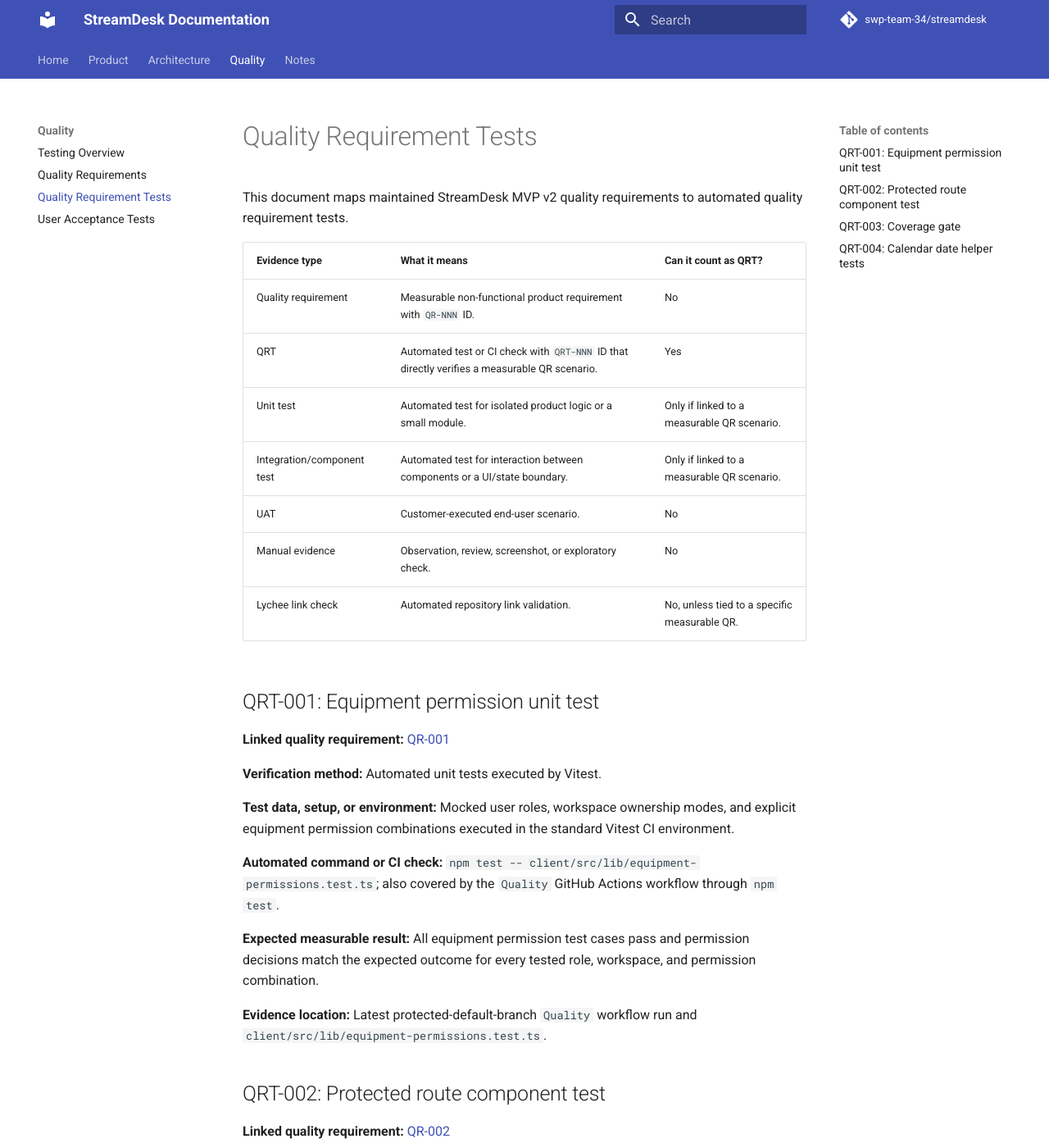
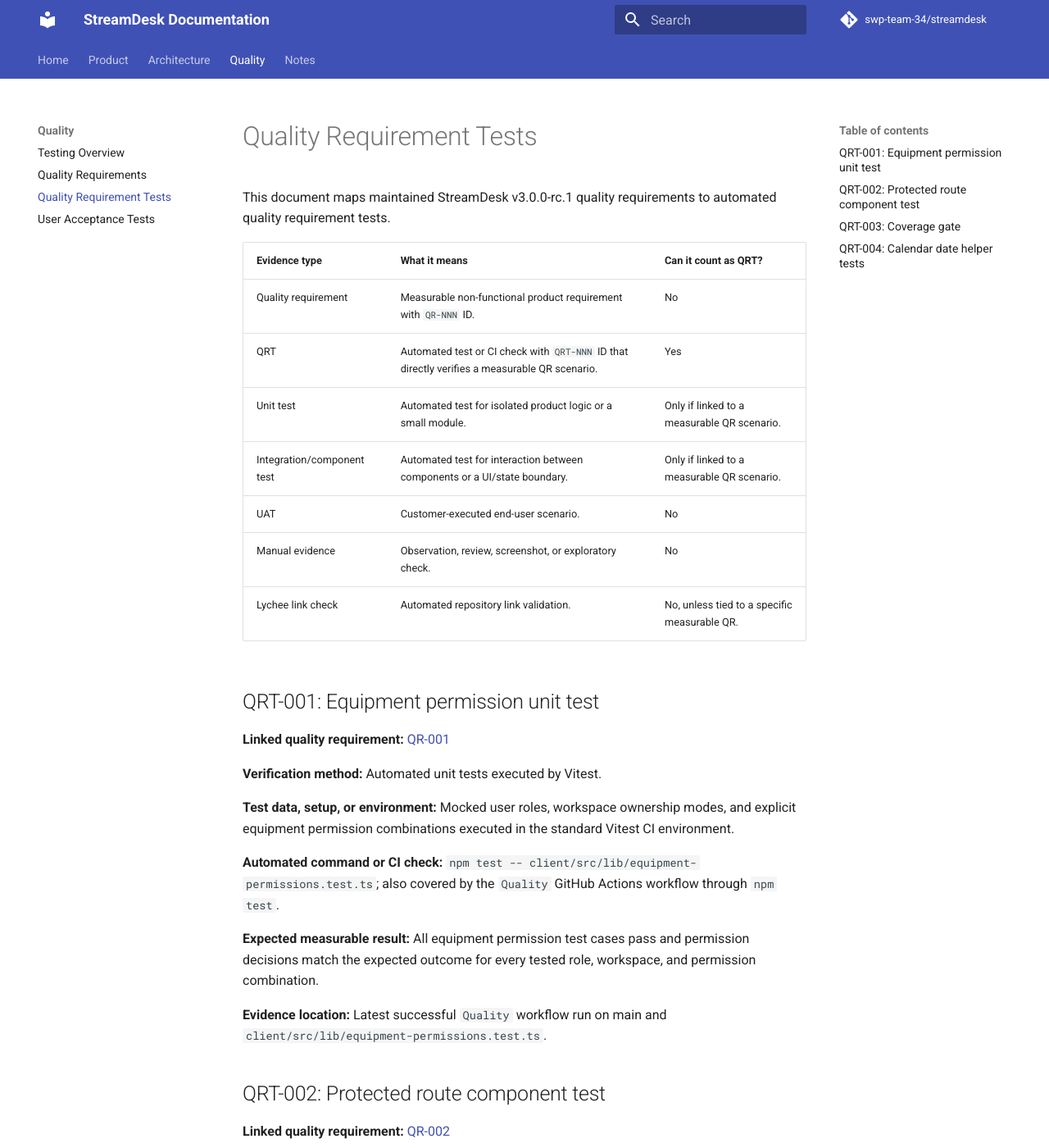
Before and after one commit to swp-team-34/streamdesk, an MkDocs documentation site: the page built from docs/quality-requirement-tests.md, in a window 1280 px wide and 1400 px high. Shown: the whole window at 82% size. Built offline with MkDocs 1.6.1 and Material for MkDocs 9.7.7, drawn with Linux system fonts in a browser that asks for light colours; comment, search, counter and statistics services are not loaded; some of the changed text lies outside the part shown.

Commit message:
docs: update quality requirements for v3 rc

```diff
--- a/docs/quality-requirement-tests.md
+++ b/docs/quality-requirement-tests.md
@@ -1,6 +1,6 @@
 # Quality Requirement Tests
 
-This document maps maintained StreamDesk MVP v2 quality requirements to automated quality requirement tests.
+This document maps maintained StreamDesk v3.0.0-rc.1 quality requirements to automated quality requirement tests.
 
 | Evidence type | What it means | Can it count as QRT? |
 | --- | --- | --- |
@@ -24,7 +24,7 @@ This document maps maintained StreamDesk MVP v2 quality requirements to automate
 
 **Expected measurable result:** All equipment permission test cases pass and permission decisions match the expected outcome for every tested role, workspace, and permission combination.
 
-**Evidence location:** Latest protected-default-branch `Quality` workflow run and `client/src/lib/equipment-permissions.test.ts`.
+**Evidence location:** Latest successful `Quality` workflow run on main and `client/src/lib/equipment-permissions.test.ts`.
 
 ## QRT-002: Protected route component test
 
@@ -38,7 +38,7 @@ This document maps maintained StreamDesk MVP v2 quality requirements to automate
 
 **Expected measurable result:** All protected-route test cases pass. Anonymous users are blocked with a sign-in prompt, unauthorized users see an access restriction, and authorized users see protected content.
 
-**Evidence location:** Latest protected-default-branch `Quality` workflow run and `client/src/components/protected-route.test.tsx`.
+**Evidence location:** Latest successful `Quality` workflow run on main and `client/src/components/protected-route.test.tsx`.
 
 ## QRT-003: Coverage gate
 
@@ -52,7 +52,7 @@ This document maps maintained StreamDesk MVP v2 quality requirements to automate
 
 **Expected measurable result:** Vitest coverage completes successfully and produces coverage output for the configured client, server, and shared TypeScript source set before the change is considered Done.
 
-**Evidence location:** Latest protected-default-branch `Quality` workflow run, `vitest.config.ts`, and local coverage output recorded in PR verification notes.
+**Evidence location:** Latest successful `Quality` workflow run on main, `vitest.config.ts`, and local coverage output recorded in PR verification notes.
 
 ## QRT-004: Calendar date helper tests
 
@@ -66,4 +66,4 @@ This document maps maintained StreamDesk MVP v2 quality requirements to automate
 
 **Expected measurable result:** All date-helper tests pass. The helper returns the expected quarter-hour options, combines date/time correctly, rounds to the expected quarter-hour boundary, preserves moved range duration, normalizes invalid ranges, and enforces the minimum duration.
 
-**Evidence location:** Latest protected-default-branch `Quality` workflow run and `client/src/lib/task-dates.test.ts`.
+**Evidence location:** Latest successful `Quality` workflow run on main and `client/src/lib/task-dates.test.ts`.
```
Also changed, not shown: docs/quality-requirements.md (+2 -2 lines).
